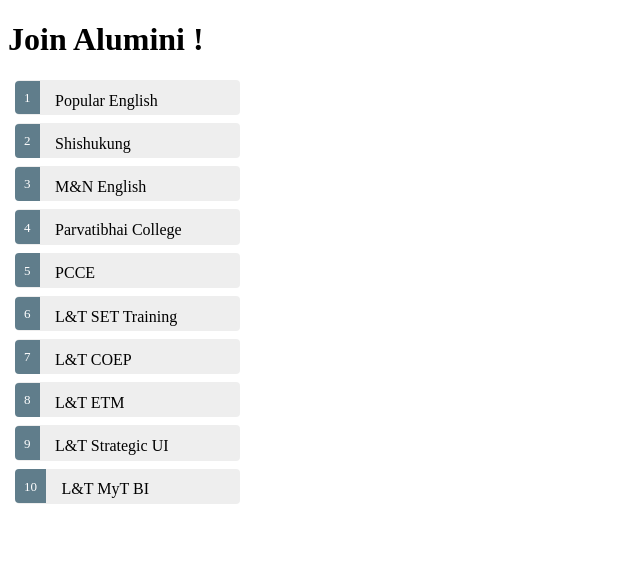
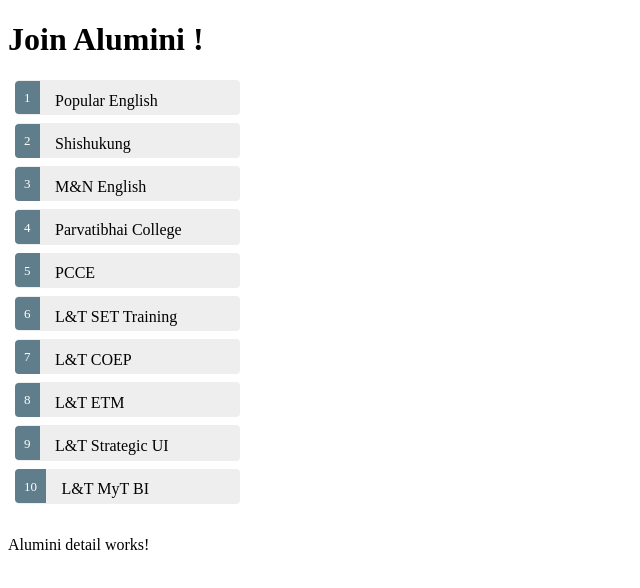
Before and after one commit to PunamSmahale/alumini-connect, an Angular app: page /alumini/2 in a window 1280 px wide. Shown: the top 588 px of the page, without its empty margins (0-640 px from the left). Built offline with nearby package versions, Linux system fonts and the light colour scheme.

Commit message:
Adding reusable Alumini Detail component

```diff
--- /dev/null
+++ b/src/app/alumini-detail/alumini-detail.component.html
@@ -0,0 +1,11 @@
+<p>
+  Alumini detail works!
+</p>
+
+<div *ngIf="alumini">
+    <h2>{{alumini.name}} details!!</h2>
+    <div><label>Id: </label>{{alumini.id}}</div>
+    <div><label>Name: </label>
+        <input [(ngModel)]="alumini.name" placeholder="name">
+    </div>
+</div>
--- /dev/null
+++ b/src/app/alumini-detail/alumini-detail.component.ts
@@ -0,0 +1,20 @@
+import { Component, Input, OnInit } from '@angular/core';
+
+import { MyAlumini } from '../my-alumini';
+
+@Component({
+  selector: 'my-alumini-detail',
+  templateUrl: './alumini-detail.component.html',
+  styleUrls: ['./alumini-detail.component.css']
+})
+export class AluminiDetailComponent implements OnInit {
+
+  @Input()
+  alumini : MyAlumini;
+
+  constructor() { }
+
+  ngOnInit() {
+  }
+
+}
--- a/src/app/app.component.html
+++ b/src/app/app.component.html
@@ -7,10 +7,6 @@
   </li>
 </ul>
 
-<div *ngIf="selectedAlumini">
-    <h2>{{selectedAlumini.name}} details!!</h2>
-    <div><label>Id: </label>{{selectedAlumini.id}}</div>
-    <div><label>Name: </label>
-        <input [(ngModel)]="selectedAlumini.name" placeholder="name">
-    </div>
+<div>
+  <my-alumini-detail [alumini] = "selectedAlumini"></my-alumini-detail>
 </div>
--- a/src/app/app.component.ts
+++ b/src/app/app.component.ts
@@ -1,11 +1,15 @@
 import { Component } from '@angular/core';
 
-export class myAlumini {
-  id : number;
-  name : string;
-}
+import { AluminiDetailComponent } from './alumini-detail/alumini-detail.component';
 
-const ALUMINUS : myAlumini[] = [
+import { MyAlumini } from './my-alumini';
+
+// export class myAlumini {
+//   id : number;
+//   name : string;
+// }
+
+const ALUMINUS : MyAlumini[] = [
   { id : 1, name : 'Popular English'},
   { id : 2, name : 'Shishukung'},
   { id : 3, name : 'M&N English'},
@@ -26,9 +30,9 @@
 export class AppComponent {
  title = 'Join Alumini !';
  aluminus = ALUMINUS;
- selectedAlumini : myAlumini;
+ selectedAlumini : MyAlumini;
 
-  onSelect(alumini : myAlumini){
+  onSelect(alumini : MyAlumini){
     this.selectedAlumini = alumini;
   }
 }
--- a/src/app/app.module.ts
+++ b/src/app/app.module.ts
@@ -4,10 +4,12 @@
 import { HttpModule } from '@angular/http';
 
 import { AppComponent } from './app.component';
+import { AluminiDetailComponent } from './alumini-detail/alumini-detail.component';
 
 @NgModule({
   declarations: [
-    AppComponent
+    AppComponent,
+    AluminiDetailComponent
   ],
   imports: [
     BrowserModule,
--- /dev/null
+++ b/src/app/my-alumini.ts
@@ -0,0 +1,4 @@
+export class MyAlumini {
+    id : number;
+    name : string;
+}
```
Also changed, not shown: src/app/alumini-detail/alumini-detail.component.css (added), 1 other file (tests, documents, lock files or other folders).
